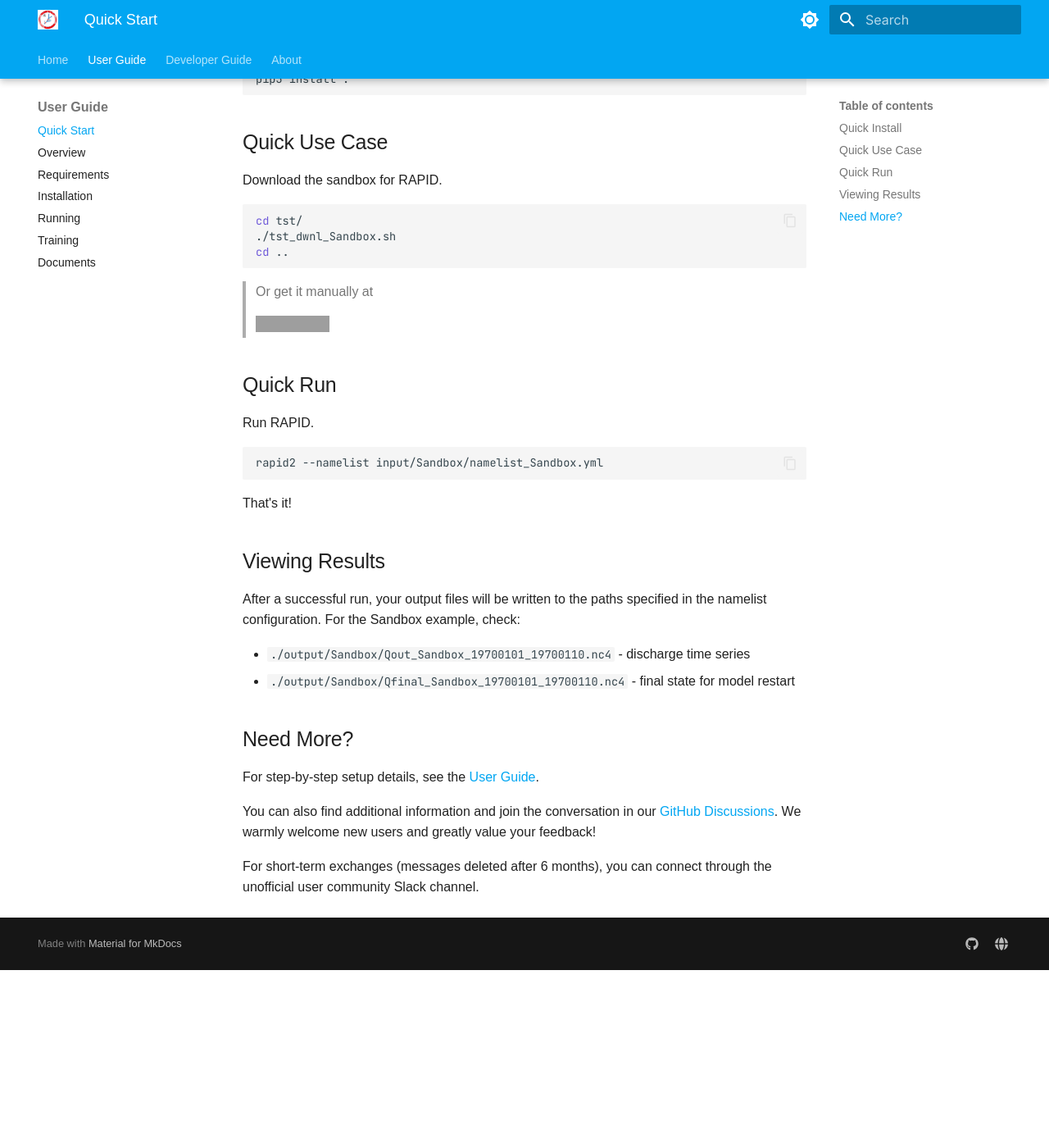
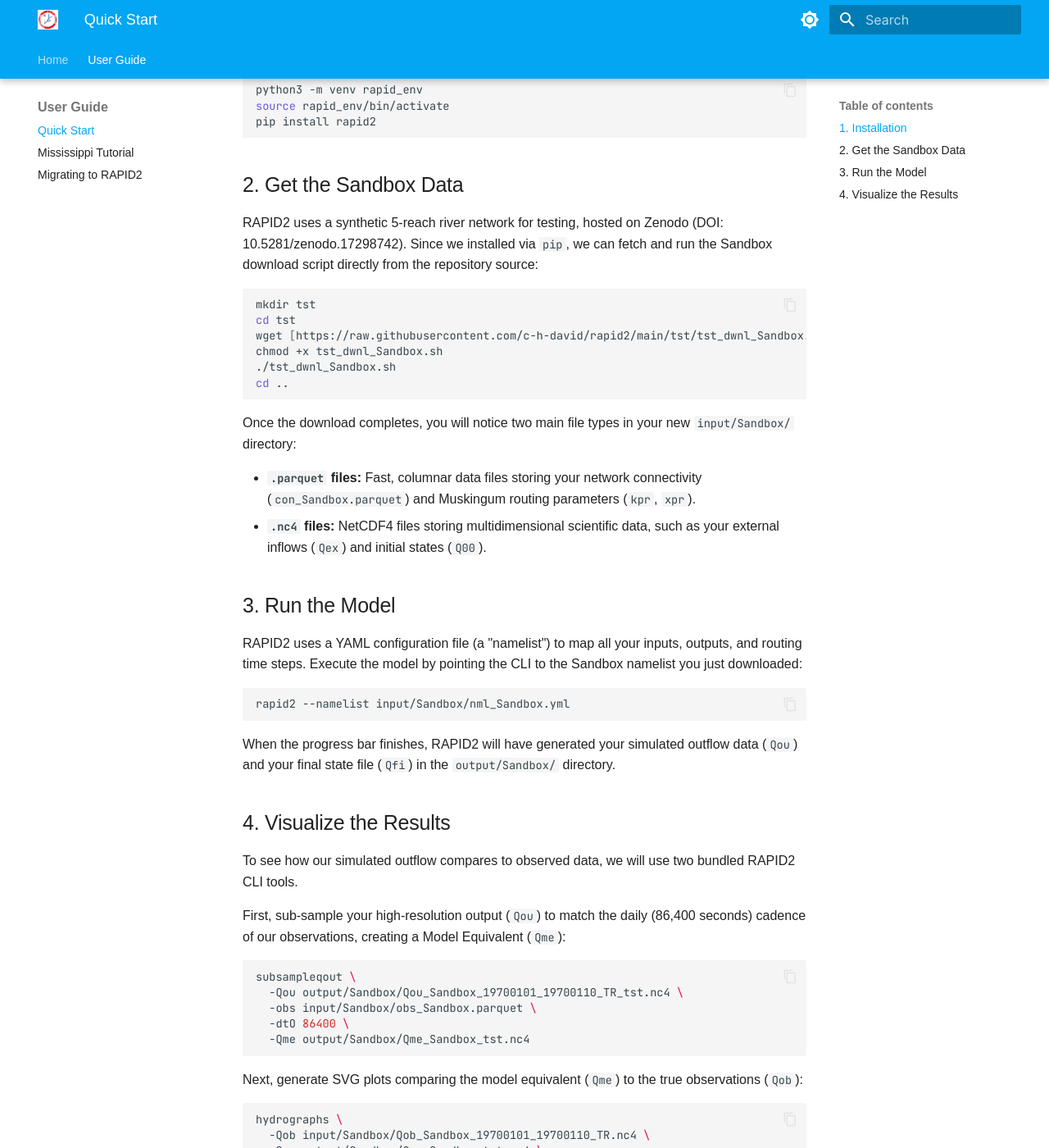
Before and after one commit to c-h-david/rapid-hub, an MkDocs documentation site: the page built from docs/user-guide/quick-start.md, in a window 1280 px wide and 1400 px high, scrolled down 373 px. Shown: the whole window at 82% size. Built offline with MkDocs 1.6.1 and Material for MkDocs 9.7.7, drawn with Linux system fonts in a browser that asks for light colours; a script that is not in the unit is left out; before the commit the page ends 1556 px from its top, so only the background shows below that; some of the changed text lies outside the part shown; grey boxes are pictures that could not be loaded.

Commit message:
quick start, mississippi example, and migration

````diff
--- a/docs/user-guide/quick-start.md
+++ b/docs/user-guide/quick-start.md
@@ -1,54 +1,69 @@
-# Quick Start
+# Quick Start: The RAPID2 Sandbox
 
-An accelerated guide to quickly understand, download, install, use, and apply RAPID to a sample use case.
+Get RAPID2 running in under five minutes using our synthetic Sandbox environment. This tutorial covers installation, running a baseline simulation, and plotting the resulting hydrographs.
 
-## Quick Install
+---
 
-Get RAPID running in 3 simple steps.
+## 1. Installation
+
+RAPID2 is a modern Python package. To install it, we highly recommend using a Python 3.11 virtual environment to avoid dependency conflicts, then installing via `pip`:
 
 ```bash
-git clone https://github.com/c-h-david/rapid2
-cd rapid2/
-pip3 install .
+python3 -m venv rapid_env
+source rapid_env/bin/activate
+pip install rapid2
 ```
 
-## Quick Use Case
+## 2. Get the Sandbox Data
 
-Download the sandbox for RAPID.
+RAPID2 uses a synthetic 5-reach river network for testing, hosted on Zenodo (DOI: 10.5281/zenodo.17298742). Since we installed via `pip`, we can fetch and run the Sandbox download script directly from the repository source:
 
 ```bash
-cd tst/
+mkdir tst
+cd tst
+wget [https://raw.githubusercontent.com/c-h-david/rapid2/main/tst/tst_dwnl_Sandbox.sh](https://raw.githubusercontent.com/c-h-david/rapid2/main/tst/tst_dwnl_Sandbox.sh)
+chmod +x tst_dwnl_Sandbox.sh
 ./tst_dwnl_Sandbox.sh
 cd ..
 ```
 
-> Or get it manually at
->
-> [![10.5281/zenodo.17298742](https://zenodo.org/badge/doi/10.5281/zenodo.17298742.svg)](https://doi.org/10.5281/zenodo.17298742)
+Once the download completes, you will notice two main file types in your new `input/Sandbox/` directory:
 
+* **`.parquet` files:** Fast, columnar data files storing your network connectivity (`con_Sandbox.parquet`) and Muskingum routing parameters (`kpr`, `xpr`).
+* **`.nc4` files:** NetCDF4 files storing multidimensional scientific data, such as your external inflows (`Qex`) and initial states (`Q00`).
 
-## Quick Run
+## 3. Run the Model
 
-Run RAPID.
+RAPID2 uses a YAML configuration file (a "namelist") to map all your inputs, outputs, and routing time steps. Execute the model by pointing the CLI to the Sandbox namelist you just downloaded:
 
 ```bash
-rapid2 --namelist input/Sandbox/namelist_Sandbox.yml
+rapid2 --namelist input/Sandbox/nml_Sandbox.yml
 ```
 
-That's it!
+When the progress bar finishes, RAPID2 will have generated your simulated outflow data (`Qou`) and your final state file (`Qfi`) in the `output/Sandbox/` directory.
 
-## Viewing Results
+## 4. Visualize the Results
 
-After a successful run, your output files will be written to the paths specified in the namelist configuration. For the Sandbox example, check:
+To see how our simulated outflow compares to observed data, we will use two bundled RAPID2 CLI tools.
 
-- `./output/Sandbox/Qout_Sandbox_19700101_19700110.nc4` - discharge time series
-- `./output/Sandbox/Qfinal_Sandbox_19700101_19700110.nc4` - final state for model restart
+First, sub-sample your high-resolution output (`Qou`) to match the daily (86,400 seconds) cadence of our observations, creating a Model Equivalent (`Qme`):
 
-## Need More?
+```bash
+subsampleqout \
+  -Qou output/Sandbox/Qou_Sandbox_19700101_19700110_TR_tst.nc4 \
+  -obs input/Sandbox/obs_Sandbox.parquet \
+  -dtO 86400 \
+  -Qme output/Sandbox/Qme_Sandbox_tst.nc4
+```
 
-For step-by-step setup details, see the [User Guide](getting-started/installation.md).
+Next, generate SVG plots comparing the model equivalent (`Qme`) to the true observations (`Qob`):
 
-You can also find additional information and join the conversation in our [GitHub Discussions](https://github.com/c-h-david/rapid2/discussions).
-We warmly welcome new users and greatly value your feedback!
+```bash
+hydrographs \
+  -Qob input/Sandbox/Qob_Sandbox_19700101_19700110_TR.nc4 \
+  -Qme output/Sandbox/Qme_Sandbox_tst.nc4 \
+  -max 100 \
+  -hyd output/Sandbox/hyd.svg
+```
 
-For short-term exchanges (messages deleted after 6 months), you can connect through the unofficial user community Slack channel.
+Check your `output/Sandbox/` folder for the newly generated `.svg` files—you have successfully run and visualized your first RAPID2 simulation!
--- a/mkdocs.yml
+++ b/mkdocs.yml
@@ -7,25 +7,8 @@ nav:
   - Home: index.md
   - User Guide:
       - Quick Start: user-guide/quick-start.md
-      - Overview: user-guide/getting-started/overview.md
-      - Requirements: user-guide/getting-started/requirements.md
-      - Installation: user-guide/getting-started/installation.md
-      - Running: user-guide/getting-started/running.md
-      - Training: user-guide/tutorials/training.md
-      - Documents: user-guide/tutorials/documents.md
-  - Developer Guide:
-      - Architecture: developer-guide/architecture.md
-      - Code: developer-guide/code.md
-      - Contributing: developer-guide/contributing.md
-      - Testing: developer-guide/testing.md
-  - About:
-      - Media: about/media.md
-      - Publications: about/publications.md
-      - Acknowledgments: about/acknowledgments.md
-      - Citing: about/citing.md
-      - Intercomparison: about/intercomparison.md
-      - Getting Help: about/getting-help.md
-      - Contact: about/contact.md
+      - Mississippi Tutorial: user-guide/mississippi-tutorial.md
+      - Migrating to RAPID2: user-guide/migrating-to-rapid2.md
 
 theme:
   name: material
````
Also changed, not shown: docs/user-guide/migrating-to-rapid2.md (added, +35 -0 lines), docs/user-guide/mississippi-example.md (added, +23 -0 lines).
